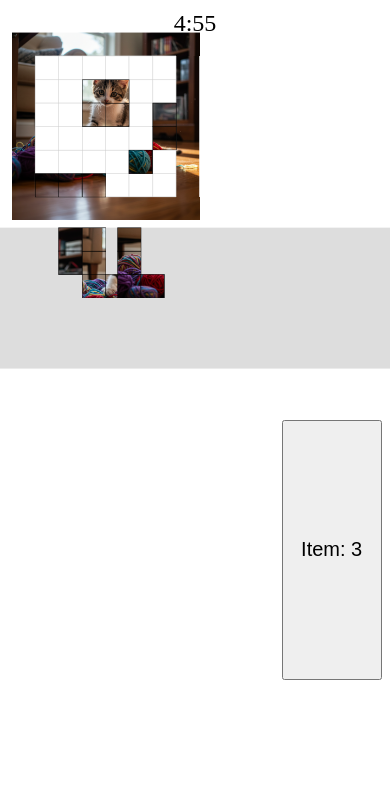
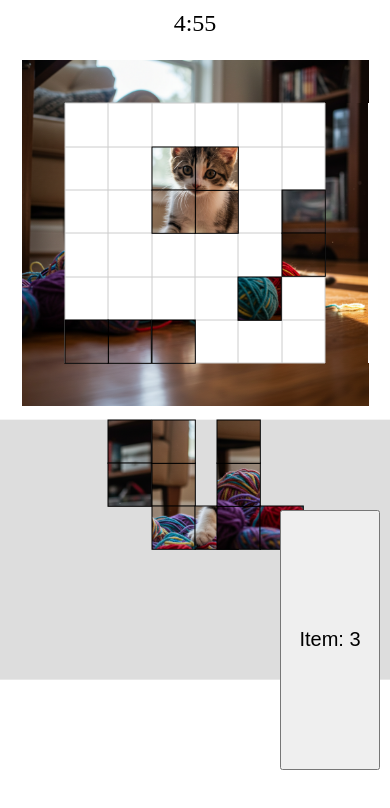
Before and after one commit to akioueyama/gridpuzzle_test, a plain HTML site: page index.html in a window 390 px wide. Drawn offline with Linux system fonts and the light colour scheme.

Commit message:
Add files via upload

```diff
--- a/index.html
+++ b/index.html
@@ -11,7 +11,7 @@
     #gameContainer {
       position: relative;
       width: 100%;
-      max-width: 720px; /* PCでは最大720px */
+      max-width: 720px; /* PCの場合は最大720px */
       margin: 0 auto;
     }
     /* キャンバスは内部解像度に合わせ、幅100% */
@@ -47,6 +47,8 @@
       padding: 10px;
       min-width: 100px;
       min-height: 80px;
+      /* 右側に配置 */
+      right: 10px;
     }
   </style>
 </head>
@@ -62,7 +64,7 @@
   </div>
   <script>
     (function(){
-      // コンテナおよび各要素の取得
+      // 各要素の取得
       var container = document.getElementById("gameContainer");
       var canvas = document.getElementById("gameCanvas");
       var ctx = canvas.getContext("2d");
@@ -72,11 +74,16 @@
       var exitButton = document.getElementById("exitButton");
       var itemButton = document.getElementById("itemButton");
 
-      // レイアウトおよびゲーム状態に関する変数
+      // レイアウトおよびゲーム状態用の変数
       var blockSize, boardWidth, boardHeight, boardOffsetX, boardOffsetY;
       var innerX, innerY, innerWidth, innerHeight;
-      // 全体ボードは8×8セル（外枠含む）→ 内側（実際のパズル部分）は6×6セル
-      var innerCols = 6, innerRows = 6;
+      /*
+         今回の仕様：パズル部分は6×6、外側に1セルずつの枠があるため全体は8×8グリッド。
+         Canvas の幅は、左右に半グリッド分の余白を残すので、全体は9セル分とします。
+         すなわち、blockSize = containerWidth / 9,
+         boardWidth = 8 * blockSize, boardOffsetX = (canvas.width - boardWidth)/2 = blockSize/2.
+      */
+      var innerCols = 6, innerRows = 6; // 内側は6×6セル
       var trayHeight, trayY, trayPiecesWidth, trayItemWidth;
       var traySlotsCount = 3, traySlotPositions = [];
       var gapBetweenBoardAndTray;
@@ -90,27 +97,27 @@
 
       // --- レイアウト再計算 ---
       function updateLayout() {
-        // ※左右に半グリッド分の余白をとるため、全体の幅は boardWidth + blockSize = containerWidth となる
         var containerWidth = container.clientWidth;
-        // よって、blockSize = containerWidth / 9
+        // blockSize = containerWidth / 9 で、全体は 9セル分（8セルのボード＋左右半セルの余白）
         blockSize = containerWidth / 9;
-        // ボードは8セル分（枠含む）の正方形
         boardWidth = 8 * blockSize;
         boardHeight = 8 * blockSize;
-        // 左右の余白＝半セルずつ
-        boardOffsetX = blockSize / 2;
+        boardOffsetX = (canvas.width - boardWidth) / 2;  // ※canvas.widthは後で更新
+        // ここでは canvas.width を containerWidth とします
+        canvas.width = containerWidth;
+        boardOffsetX = (canvas.width - boardWidth) / 2;  // ＝ blockSize/2
         boardOffsetY = 60; // タイマー下余白
-        // 内側パズル部分（完成すべき絵）は外枠1セル分除く → 6×6セル
+        // 内側のパズル部分は外枠1セル除く → 6×6 セル
         innerX = boardOffsetX + blockSize;
         innerY = boardOffsetY + blockSize;
-        innerWidth = boardWidth - 2 * blockSize; // 6 * blockSize
-        innerHeight = boardHeight - 2 * blockSize; // 6 * blockSize
+        innerWidth = boardWidth - 2 * blockSize;
+        innerHeight = boardHeight - 2 * blockSize;
 
         gapBetweenBoardAndTray = blockSize * 0.3;
         trayY = boardOffsetY + boardHeight + gapBetweenBoardAndTray;
         trayHeight = 6 * blockSize;
 
-        // トレイ内のピース配置領域：今回は、ボード幅の75%を使用して中央配置
+        // トレイのピース配置領域：左右に余白を均等にとり、全体の75%を有効領域とする
         var effectiveTrayPiecesWidth = boardWidth * 0.75;
         var trayPiecesXStart = boardOffsetX + (boardWidth - effectiveTrayPiecesWidth) / 2;
         traySlotPositions = [];
@@ -118,14 +125,15 @@
           var x = trayPiecesXStart + (i + 1) * (effectiveTrayPiecesWidth / (traySlotsCount + 1));
           traySlotPositions.push({ x: x, y: trayY });
         }
-        // Itemボタンは右側25%の領域
+        // Itemボタンは、今回は画面右端に固定する（右から10px）
         trayItemWidth = boardWidth * 0.25;
-        itemButton.style.top = trayY + "px";
-        itemButton.style.left = (boardOffsetX + boardWidth - trayItemWidth) + "px";
+        itemButton.style.right = "10px";
+        // 縦位置はトレイの中央
+        itemButton.style.top = (trayY + trayHeight/2 - 40) + "px";
         itemButton.style.width = Math.max(trayItemWidth, 100) + "px";
         itemButton.style.height = Math.max(trayHeight, 80) + "px";
 
-        // Canvasの内部解像度（高さ）は、ボード＋余白＋トレイ＋下マージン
+        // Canvasの高さは、ボード＋トレイ＋余白
         canvas.height = boardOffsetY + boardHeight + gapBetweenBoardAndTray + trayHeight + 20;
       }
 
@@ -188,6 +196,7 @@
         var randomIndex = Math.floor(Math.random() * availablePieces.length);
         var piece = availablePieces[randomIndex];
         var slotIndex = traySlots.indexOf(piece);
+        // 空にしてからアニメーション開始
         traySlots[slotIndex] = null;
         animatePieceToTarget(piece, function(){
           piece.placed = true;
@@ -214,8 +223,8 @@
       }
 
       // --- 画像選択 ---
+      // 用意する画像は正方形で、8×8グリッド分割できるものとします
       var imageFiles = ["puzzle1.jpg", "puzzle2.jpg", "puzzle3.jpg", "puzzle4.jpg"];
-      // ※用意する画像は正方形としてください
       var selectedImageFile = imageFiles[Math.floor(Math.random() * imageFiles.length)];
       var puzzleImage = new Image();
       puzzleImage.src = "image/" + selectedImageFile;
@@ -237,7 +246,7 @@
       }
 
       // --- ピース作成 ---
-      // 内部グリッドは innerRows×innerCols = 6×6
+      // 内部グリッドは 6×6 セル
       function createPieces() {
         pieces = [];
         var gridRows = innerRows; // 6
@@ -327,7 +336,7 @@
         replayButton.style.display = "none";
         continueButton.style.display = "none";
         exitButton.style.display = "none";
-        // ヒントとして、内側エリアの中心付近から2個配置
+        // ヒント：内側エリア中心付近から2個配置
         var centerX = innerX + innerWidth / 2;
         var centerY = innerY + innerHeight / 2;
         var sortedPieces = pieces.slice().sort(function(a, b) {
@@ -370,6 +379,7 @@
 
       // --- トレイへのピース配置 ---
       function addPieceToTrayAtSlot(slotIndex) {
+        if (traySlots[slotIndex] !== null) return; // すでに埋まっていれば何もしない
         if (remainingPieces.length > 0) {
           var piece = remainingPieces.pop();
           piece.initialX = traySlotPositions[slotIndex].x - piece.width / 2;
@@ -530,6 +540,7 @@
         pieces.forEach(function(piece) {
           if (piece.placed) { drawPiece(piece); }
         });
+        // トレイ背景
         ctx.fillStyle = "#ddd";
         ctx.fillRect(0, trayY, canvas.width, trayHeight);
         for (var i = 0; i < traySlots.length; i++) {
@@ -540,7 +551,7 @@
 
       // --- ボード描画 ---
       function drawBoard() {
-        // 画像は正方形、8×8セル分割
+        // 画像は正方形、8×8グリッド分割
         var srcCellWidth = puzzleImage.width / 8;
         var srcCellHeight = puzzleImage.height / 8;
         // 上側枠
@@ -565,17 +576,15 @@
         // 内側グリッド線（内側は6×6セル）
         ctx.strokeStyle = "#ccc";
         ctx.lineWidth = 1;
-        var cellWidth = innerWidth / 6; // = blockSize
-        var cellHeight = innerHeight / 6; // = blockSize
         for (var i = 0; i <= 6; i++) {
-          var x = Math.round(innerX + i * cellWidth);
+          var x = Math.round(innerX + i * (innerWidth / 6));
           ctx.beginPath();
           ctx.moveTo(x, Math.round(innerY));
           ctx.lineTo(x, Math.round(innerY + innerHeight));
           ctx.stroke();
         }
         for (var j = 0; j <= 6; j++) {
-          var y = Math.round(innerY + j * cellHeight);
+          var y = Math.round(innerY + j * (innerHeight / 6));
           ctx.beginPath();
           ctx.moveTo(Math.round(innerX), y);
           ctx.lineTo(Math.round(innerX + innerWidth), y);
@@ -607,7 +616,7 @@
         });
       }
 
-      // --- Replayボタン：クリックでゲームリセット＆新画像で再開 ---
+      // --- Replayボタン（クリックでゲームリセット＆新画像で再開） ---
       replayButton.addEventListener("click", function() {
         clearInterval(timerInterval);
         var newFile;
```
